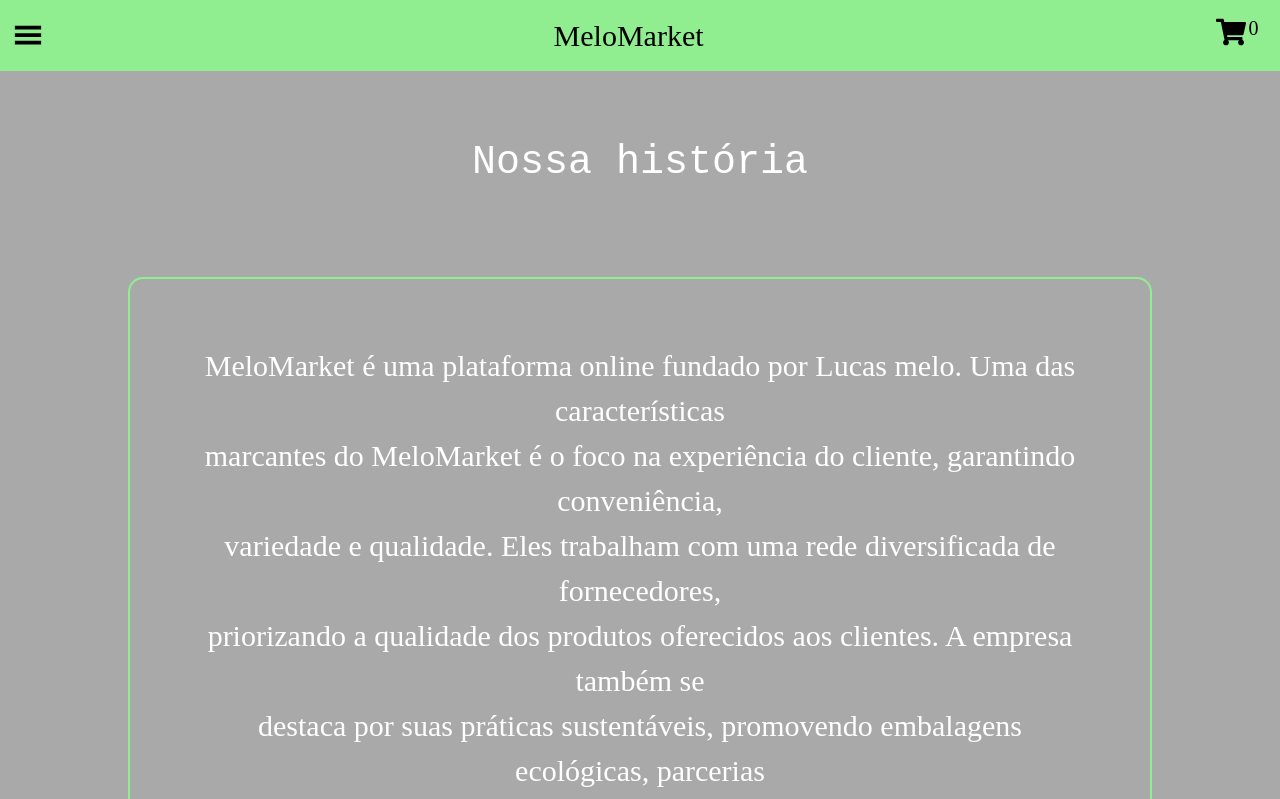
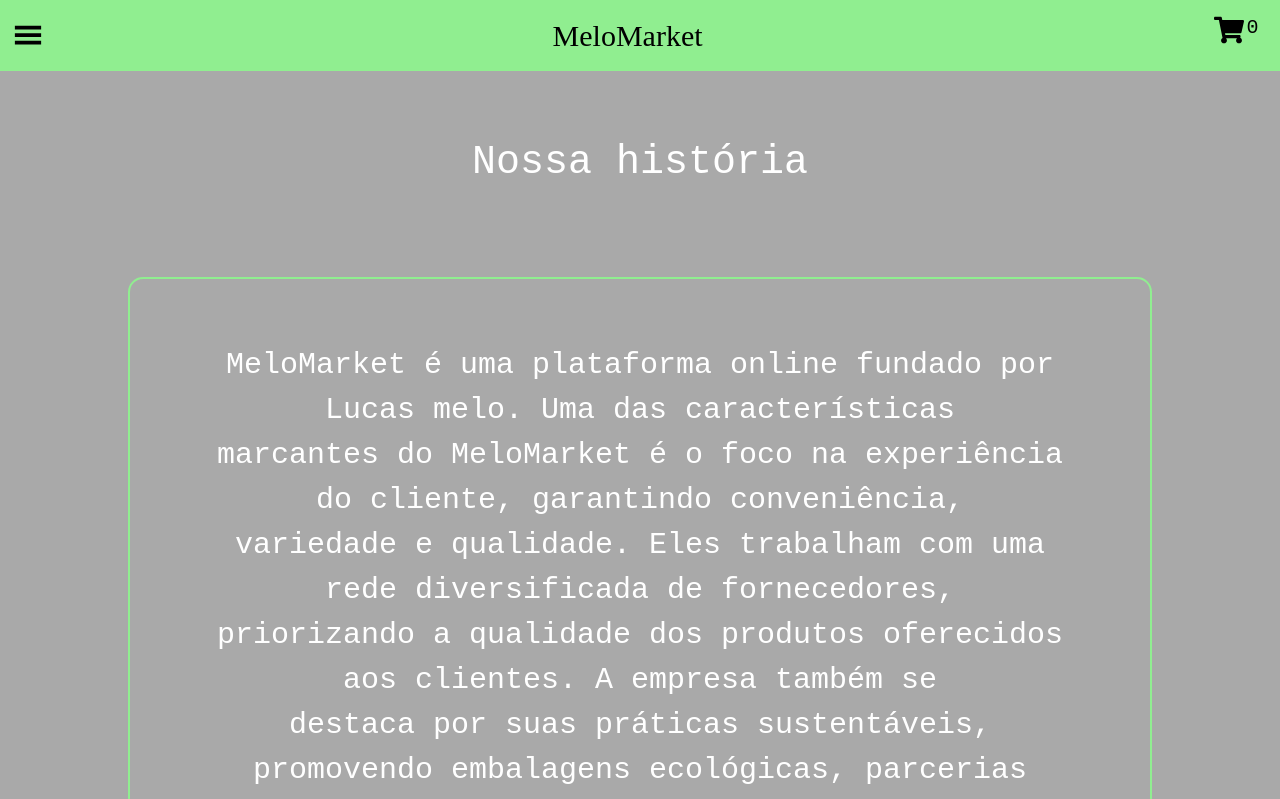
Before and after one commit to Lmelo0511/MeloMarket, a React (Create React App) app: page /sobre in a window 1280 px wide. Shown: the top 799 px of the page. Built offline with nearby package versions, Linux system fonts and the light colour scheme.

Commit message:
index, index2, index3, index4 e index5.css

```diff
--- a/src/estilizacaoTelas/index.css
+++ b/src/estilizacaoTelas/index.css
@@ -1,7 +1,7 @@
 *{
   margin: 0;
   padding: 0;
-  font-family: Arial, Helvetica, sans-serif;
+  font-family: 'Courier New', Courier, monospace;
 }
 
 .cabecalho{
--- a/src/estilizacaoTelas/index2.css
+++ b/src/estilizacaoTelas/index2.css
@@ -1,7 +1,7 @@
 *{
    padding: 0;
    margin: 0;
-   font-family: Arial, Helvetica, sans-serif;
+   font-family: 'Courier New', Courier, monospace;
 }
 
 .Mapa{
--- a/src/estilizacaoTelas/index3.css
+++ b/src/estilizacaoTelas/index3.css
@@ -1,7 +1,7 @@
 *{
     padding: 0;
     margin: 0;
-    font-family: Arial, Helvetica, sans-serif;
+    font-family: 'Courier New', Courier, monospace;
 }
 
 .primeiroTitulo{
--- a/src/estilizacaoTelas/index4.css
+++ b/src/estilizacaoTelas/index4.css
@@ -1,7 +1,7 @@
 *{
     padding: 0;
     margin: 0;
-    font-family: Arial, Helvetica, sans-serif;
+    font-family: 'Courier New', Courier, monospace;
 }
 
 .corpo{
@@ -19,7 +19,6 @@
 .textoHistoria{
     text-align: center;
     color: white;
-    font-family: 'Pacifico', cursive;
     font-size: 30px;
     margin: 7% 10% 7% 10%;
     border: 2px solid lightgreen;
--- a/src/estilizacaoTelas/index5.css
+++ b/src/estilizacaoTelas/index5.css
@@ -1,7 +1,7 @@
 *{
     margin: 0;
     padding: 0;
-    font-family: cursive;
+    font-family: 'Courier New', Courier, monospace;
 }
 
 .secao1{
```
